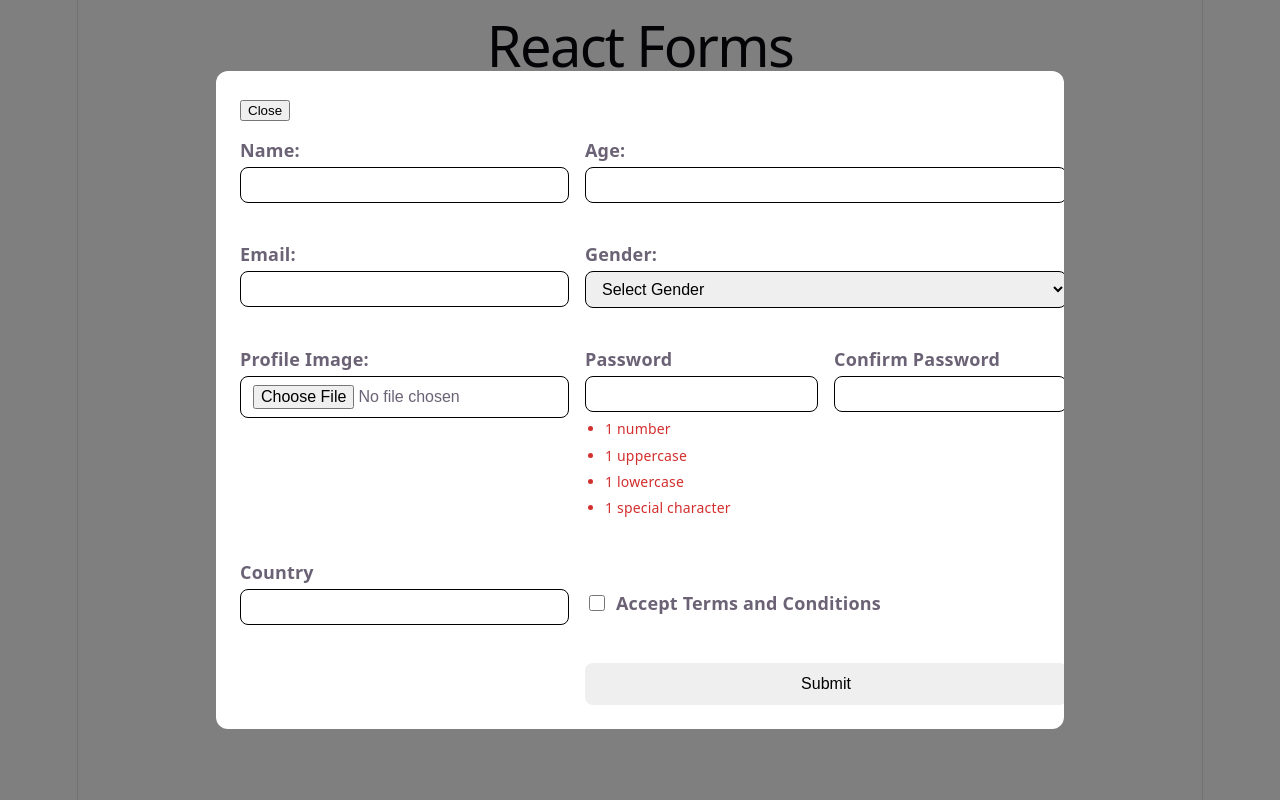
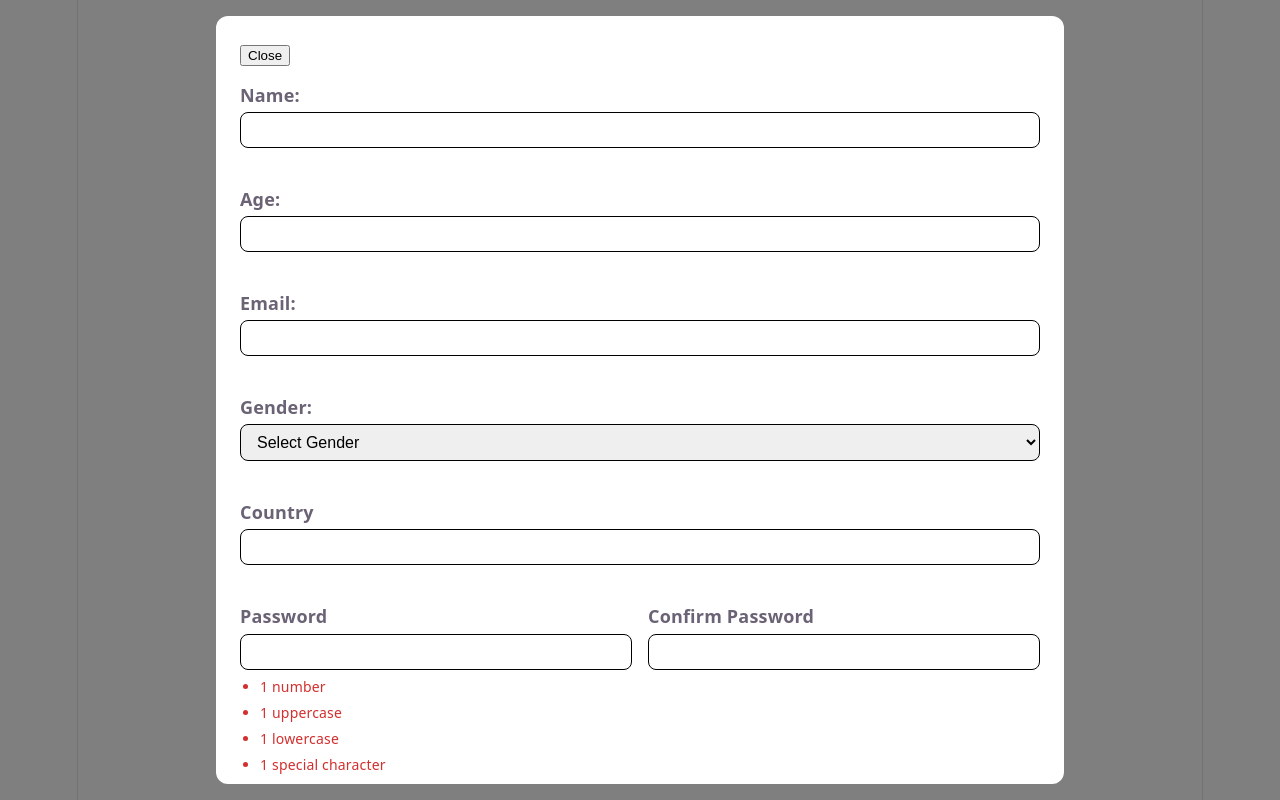
Before and after one commit to YekaterinaAlex/React-project, a React (Vite) app in the folder rs-react-app/: page / in a window 1280 px wide. Both pictures are taken after a click on the button "Open Uncontrolled Form". Built offline with nearby package versions, Linux system fonts and the light colour scheme; the HTML template or start-up script is replaced by a standard one.

Commit message:
feat: add imageToBase64

```diff
--- a/rs-react-app/src/forms/UncontrolledForm/UncontrolledForm.styled.ts
+++ b/rs-react-app/src/forms/UncontrolledForm/UncontrolledForm.styled.ts
@@ -1,12 +1,9 @@
 import styled from 'styled-components';
 
 export const StyledForm = styled.form`
-  display: grid;
-  grid-template-columns: 1fr 1fr;
+  display: flex;
+  flex-direction: column;
   gap: 16px;
-  @media (max-width: 768px) {
-    grid-template-columns: 1fr;
-  }
 `;
 
 export const StyledField = styled.div`
@@ -24,6 +21,11 @@ export const StyledInput = styled.input`
   border: 1px solid black;
   border-radius: 8px;
   font-size: 16px;
+  &:focus {
+    outline: none;
+    border-color: #1976d2;
+    box-shadow: 0 0 0 2px rgba(25, 118, 210, 0.2);
+  }
 `;
 
 export const StyledSelect = styled.select`
@@ -46,13 +48,24 @@ export const StyledCheckbox = styled.input`
 
 export const StyledSubmitButton = styled.button`
   padding: 12px;
-
   border: none;
   border-radius: 8px;
 
+  background: #1976d2;
+  color: white;
+
   cursor: pointer;
+  font-size: 16px;
+  font-weight: 600;
 
-  font-size: 16px;
+  &:hover {
+    opacity: 0.9;
+  }
+
+  &:disabled {
+    opacity: 0.5;
+    cursor: not-allowed;
+  }
 `;
 
 export const StyledError = styled.p`
--- a/rs-react-app/src/forms/UncontrolledForm/UncontrolledForm.tsx
+++ b/rs-react-app/src/forms/UncontrolledForm/UncontrolledForm.tsx
@@ -4,6 +4,7 @@ import { useState } from 'react';
 import { useAppSelector } from '../../store/hooks';
 
 import { getPasswordStrength } from '../../validation/passwordStrength';
+import { imageToBase64 } from '../../utils/imageToBase64';
 
 import {
   StyledField,
@@ -43,7 +44,7 @@ function UncontrolledForm() {
 
   const countries = useAppSelector((state) => state.forms.countries);
 
-  const handleSubmit = (event: React.FormEvent<HTMLFormElement>) => {
+  const handleSubmit = async (event: React.FormEvent<HTMLFormElement>) => {
     event.preventDefault();
 
     const formData = new FormData(event.currentTarget);
@@ -80,9 +81,12 @@ function UncontrolledForm() {
     }
 
     setErrors({});
+    const imageBase64 = await imageToBase64(result.data.image);
 
-    console.log(result.data);
-    console.log(image);
+    console.log({
+      ...result.data,
+      imageBase64,
+    });
   };
 
   return (
@@ -111,16 +115,18 @@ function UncontrolledForm() {
         </StyledSelect>
         <StyledError>{errors.gender ?? ''}</StyledError>
       </StyledField>
+
       <StyledField>
-        <StyledLabel htmlFor="image">Profile Image:</StyledLabel>
-        <StyledInput
-          id="image"
-          name="image"
-          type="file"
-          accept="image/png, image/jpeg"
-        />
-        <StyledError>{errors.image ?? ''}</StyledError>
+        <StyledLabel htmlFor="country">Country</StyledLabel>
+        <StyledInput id="country" name="country" type="text" list="countries" />
+        <datalist id="countries">
+          {countries.map((country) => (
+            <option key={country} value={country} />
+          ))}
+        </datalist>
+        <StyledError>{errors.country ?? ''}</StyledError>
       </StyledField>
+      <StyledField>
         <StyledPasswordRow>
           <StyledField>
             <StyledLabel htmlFor="password">Password</StyledLabel>
@@ -143,14 +149,18 @@ function UncontrolledForm() {
                 1 lowercase
               </StyledPasswordRule>
 
-            <StyledPasswordRule $isValid={passwordStrength.hasSpecialCharacter}>
+              <StyledPasswordRule
+                $isValid={passwordStrength.hasSpecialCharacter}
+              >
                 1 special character
               </StyledPasswordRule>
             </StyledPasswordRules>
             <StyledError>{errors.password ?? ''}</StyledError>
           </StyledField>
           <StyledField>
-          <StyledLabel htmlFor="confirmPassword">Confirm Password</StyledLabel>
+            <StyledLabel htmlFor="confirmPassword">
+              Confirm Password
+            </StyledLabel>
             <StyledInput
               id="confirmPassword"
               name="confirmPassword"
@@ -159,22 +169,25 @@ function UncontrolledForm() {
             <StyledError>{errors.confirmPassword ?? ''}</StyledError>
           </StyledField>
         </StyledPasswordRow>
+
         <StyledField>
-        <StyledLabel htmlFor="country">Country</StyledLabel>
-        <StyledInput id="country" name="country" type="text" list="countries" />
-        <datalist id="countries">
-          {countries.map((country) => (
-            <option key={country} value={country} />
-          ))}
-        </datalist>
-        <StyledError>{errors.country ?? ''}</StyledError>
+          <StyledLabel htmlFor="image">Profile Image:</StyledLabel>
+          <StyledInput
+            id="image"
+            name="image"
+            type="file"
+            accept="image/png, image/jpeg"
+          />
+          <StyledError>{errors.image ?? ''}</StyledError>
         </StyledField>
+
         <StyledCheckboxWrapper>
           <StyledCheckbox id="terms" name="terms" type="checkbox" />
 
           <StyledLabel htmlFor="terms">Accept Terms and Conditions</StyledLabel>
         </StyledCheckboxWrapper>
         <StyledError>{errors.termsAccepted ?? ''}</StyledError>
+      </StyledField>
       <StyledSubmitButton type="submit">Submit</StyledSubmitButton>
     </StyledForm>
   );
--- /dev/null
+++ b/rs-react-app/src/utils/imageToBase64.ts
@@ -0,0 +1,14 @@
+export const imageToBase64 = (file: File): Promise<string> =>
+  new Promise((resolve, reject) => {
+    const reader = new FileReader();
+
+    reader.onload = () => {
+      resolve(String(reader.result));
+    };
+
+    reader.onerror = () => {
+      reject(new Error('Failed to convert image'));
+    };
+
+    reader.readAsDataURL(file);
+  });
--- a/rs-react-app/src/validation/formSchema.ts
+++ b/rs-react-app/src/validation/formSchema.ts
@@ -54,19 +54,30 @@ export const createFormSchema = (countries: string[]) =>
           (value) => countries.includes(value),
           'Country must be selected from the list'
         ),
-      image: z
-        .instanceof(File, {
-          error: 'Image is required',
-        })
-        .refine((file) => file.size > 0, 'Image is required')
-        .refine(
-          (file) => file.type === 'image/png' || file.type === 'image/jpeg',
-          'Image must be PNG or JPEG'
-        )
-        .refine(
-          (file) => file.size <= 1024 * 1024,
-          'Image must be less than 1 MB'
-        ),
+      image: z.instanceof(File).superRefine((file, ctx) => {
+        if (file.size === 0) {
+          ctx.addIssue({
+            code: z.ZodIssueCode.custom,
+            message: 'Image is required',
+          });
+
+          return;
+        }
+
+        if (file.type !== 'image/png' && file.type !== 'image/jpeg') {
+          ctx.addIssue({
+            code: z.ZodIssueCode.custom,
+            message: 'Image must be PNG or JPEG',
+          });
+        }
+
+        if (file.size > 1024 * 1024) {
+          ctx.addIssue({
+            code: z.ZodIssueCode.custom,
+            message: 'Image must be less than 1MB',
+          });
+        }
+      }),
     })
     .refine((data) => data.password === data.confirmPassword, {
       message: 'Passwords must match',
```
Lines whose indentation alone changed are shown as unchanged.
